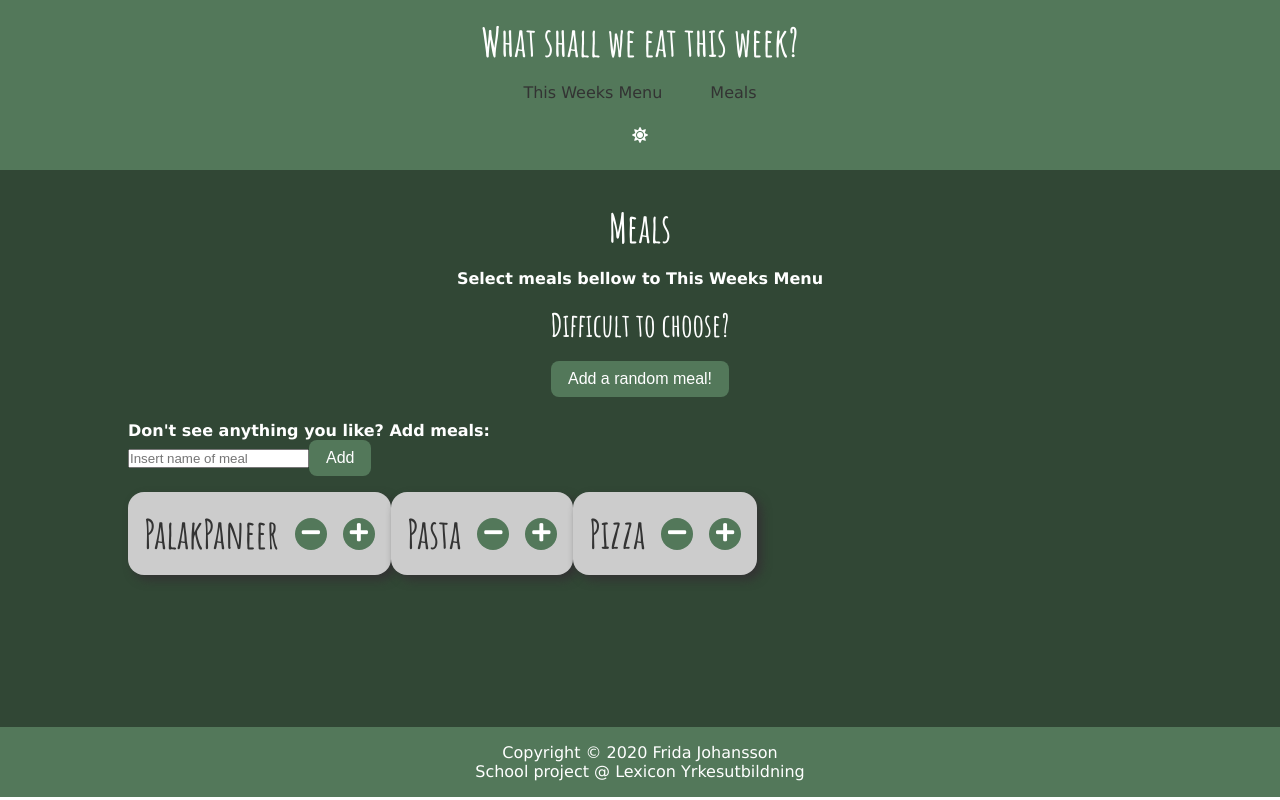
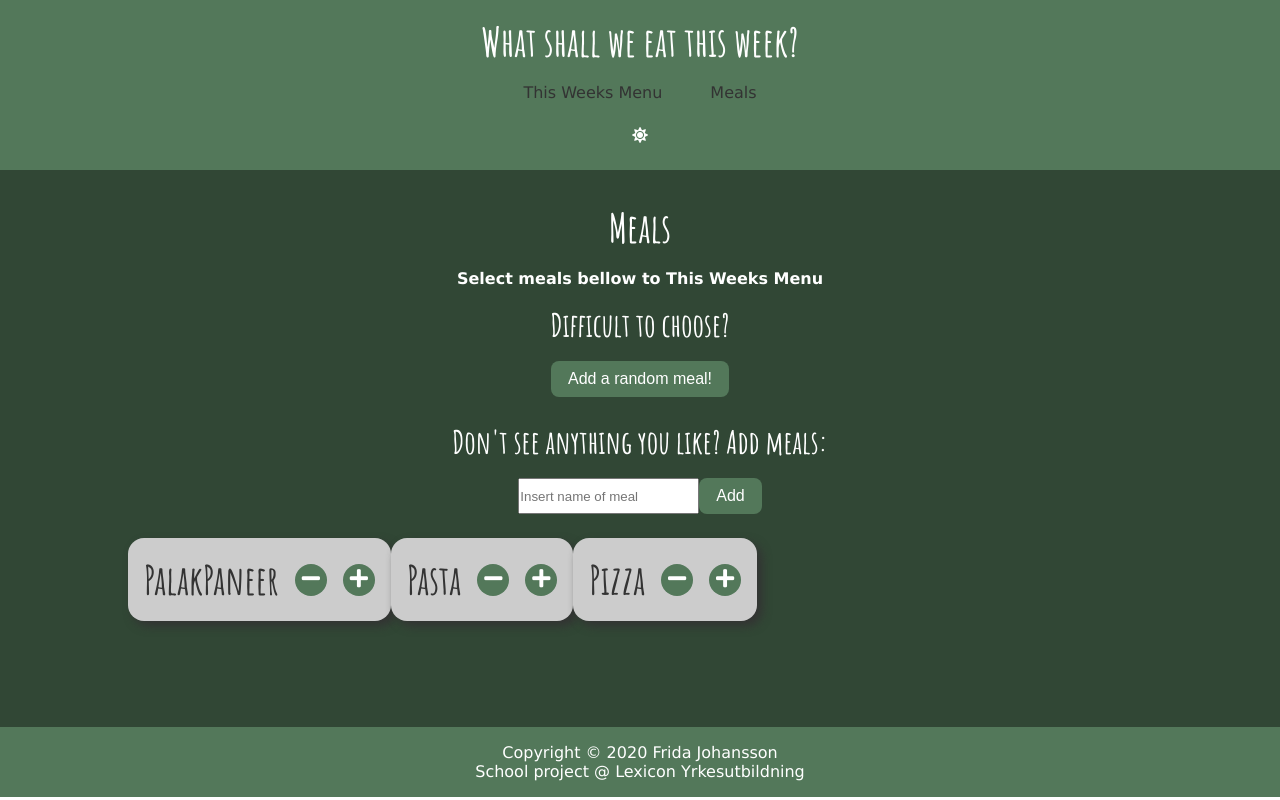
Before and after one commit to johanssonfridamaria/meals-of-the-week-app, a Vue app: page /meals in a window 1280 px wide. Built offline with nearby package versions, Linux system fonts and the light colour scheme.

Commit message:
added section class, change from h3 to h2

```diff
--- a/src/components/Meals/AddMeal.vue
+++ b/src/components/Meals/AddMeal.vue
@@ -1,8 +1,15 @@
 <template>
-  <div>
-    <h3>Don't see anything you like? Add meals:</h3>
-    <input type="text" id="name" v-model="name" placeholder="Insert name of meal" />
-    <button class="btn" @click="add">Add</button>
+  <div class="d-flex column section">
+    <h2 class="text-center mb-1">Don't see anything you like? Add meals:</h2>
+    <div class="input-group d-flex">
+      <input
+        type="text"
+        id="name"
+        v-model="name"
+        placeholder="Insert name of meal"
+      />
+      <button class="btn" @click="add">Add</button>
+    </div>
   </div>
 </template>
 
@@ -26,5 +33,6 @@ export default {
 };
 </script>
 
-<style>
+<style scoped>
+
 </style>
```
